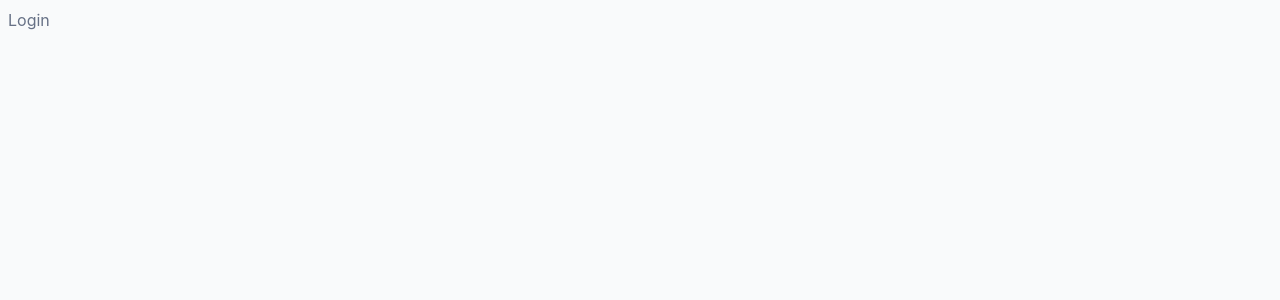
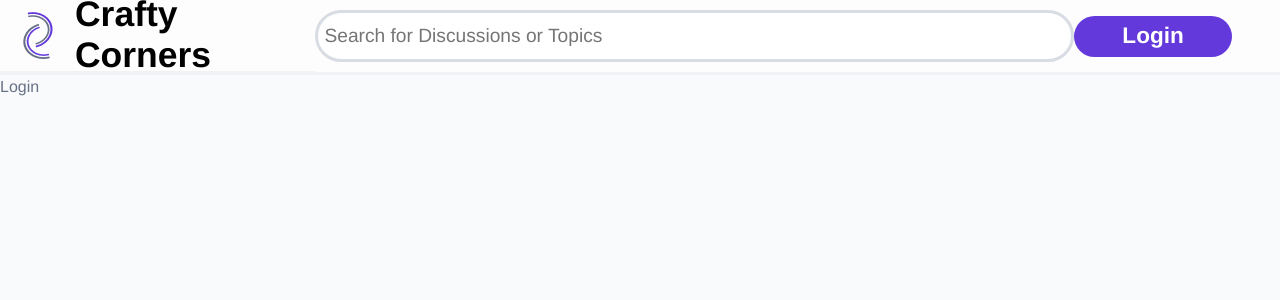
Before and after one commit to klaus2425/crafty-corners, a React (Vite) app in the folder react/: page /login in a window 1280 px wide. Shown: the top 300 px of the page. Built offline with nearby package versions, Linux system fonts and the light colour scheme.

Commit message:
Update navbar for GuestLayout

```diff
--- a/react/src/index.scss
+++ b/react/src/index.scss
@@ -1,8 +1,7 @@
 :root {
-  font-family: Inter, system-ui, Avenir, Helvetica, Arial, sans-serif;
+  font-family: Helvetica, system-ui, Avenir, Arial, sans-serif;
   line-height: 1.5;
   font-weight: 400;
-
   color: #677186;
   background: #F9FAFB;
 
@@ -12,3 +11,71 @@
   -moz-osx-font-smoothing: grayscale;
   -webkit-text-size-adjust: 100%;
 }
+
+*{
+  margin: 0;
+  padding: 0;
+}
+
+.navbar {
+  width: 100vw;
+  height: 4.5rem;
+  border-bottom: 3px solid #F0F2F5;
+  background: #FDFDFD;
+  display: flex;
+  align-items: center;
+  justify-content: space-between;
+
+  h1 {
+    color: #000;
+    font-family: Helvetica;
+    font-size: 2.21763rem;
+    font-style: normal;
+    font-weight: 700;
+    line-height: normal;
+  }
+
+  img {
+    width: 4.6875rem;
+    height: 4.125rem;
+  }
+
+  input {
+    width: 47.5rem;
+    height: 2.125rem;
+    flex-shrink: 1;
+    border-radius: 3.125rem;
+    border: 3px solid #D8DCE3;
+    background: #FFF;
+    color: #677186;
+    font-family: Helvetica;
+    font-size: 1.20rem;
+    font-style: normal;
+    font-weight: 400;
+    line-height: normal;
+    padding: 0.4rem;
+  }
+
+  button {
+    border: 0;
+    width: 10.125rem;
+    height: 2.5625rem;
+    border-radius: 3.125rem;
+    background: #6339DC;
+    color: #FFF;
+    font-family: Helvetica;
+    font-size: 1.41194rem;
+    font-style: normal;
+    font-weight: 700;
+    line-height: normal;
+    margin-right: 3rem;
+  }
+
+  .title{
+    display: flex;
+    align-items: center;
+    justify-content: start;
+    width: auto;
+  }
+
+}
--- a/react/src/layouts/GuestLayout.jsx
+++ b/react/src/layouts/GuestLayout.jsx
@@ -9,7 +9,14 @@ const GuestLayout = () => {
 
     return (
         <div>
-            <div className="navbar"></div>
+            <div className='navbar'>
+                <div className='navbar title'>
+                    <img src='../../public/Logo.png'/>
+                    <h1>Crafty Corners</h1>
+                </div>
+                <input placeholder="Search for Discussions or Topics"/>
+                <button>Login</button>
+            </div>
             <Outlet />
         </div>
     )
```
Also changed, not shown: react/public/Jaycie.png (added), react/public/Logo.png (added).
